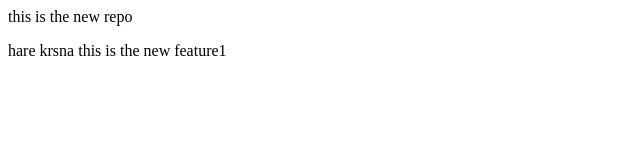
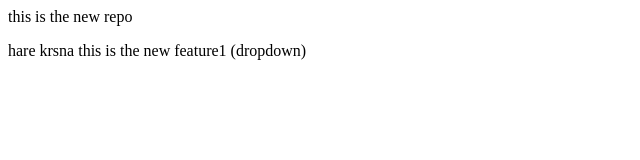
Before and after one commit to git-apna-git/Localrepo, a plain HTML site: page index.html in a window 1280 px wide. Shown: the full height of the page, 0-640 px from the left. Drawn offline with Linux system fonts and the light colour scheme.

Commit message:
Add dropdown

```diff
--- a/index.html
+++ b/index.html
@@ -1,2 +1,2 @@
 <p> this is the new repo</p>
-<p> hare krsna this is the new feature1</p>
+<p> hare krsna this is the new feature1 (dropdown)</p>
```
